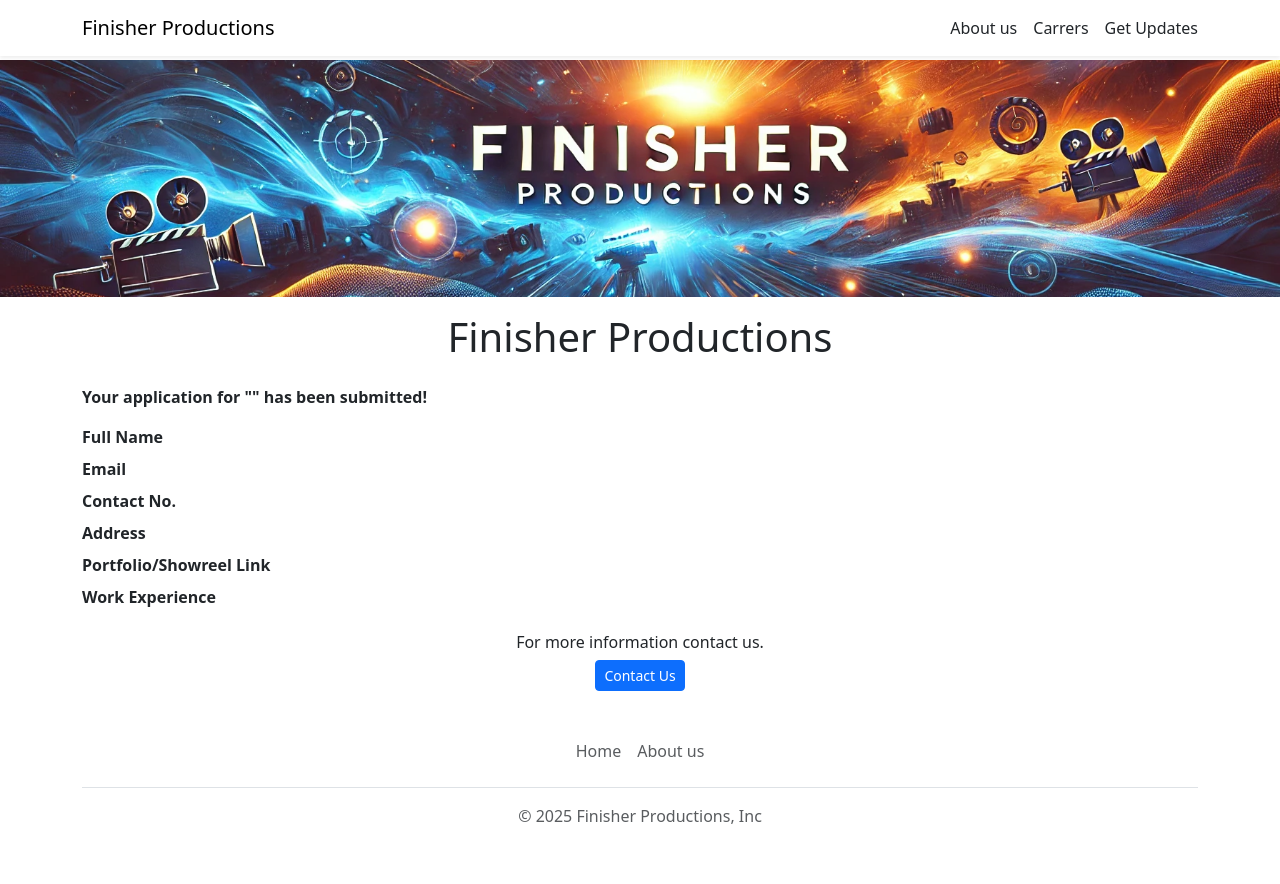
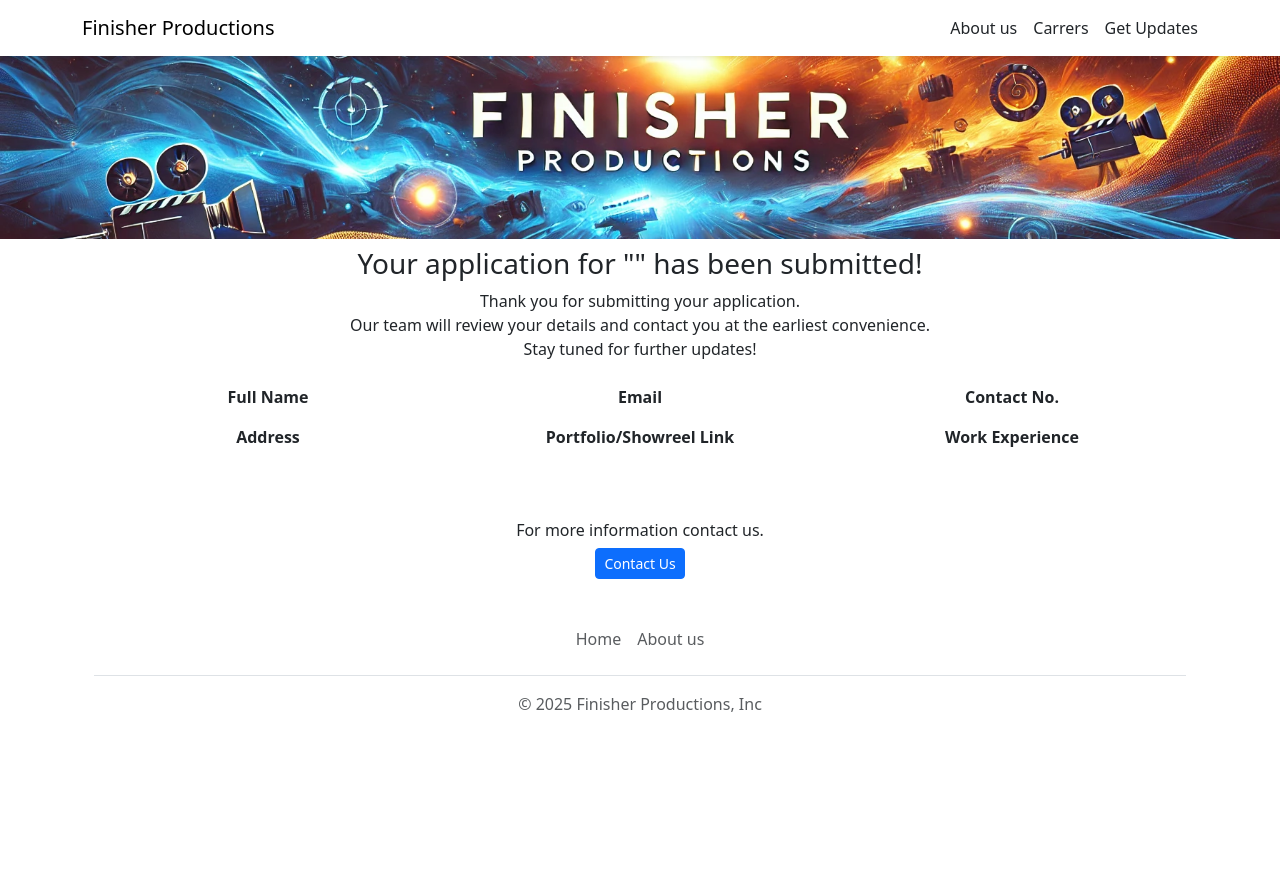
Before and after one commit to Krishna-Thombare/Film-Productions-Job-Openings, a Flask app: template templates/application_submitted.html in a window 1280 px wide. After the commit the page ends 712 px from the top, so only its background shows below. Run offline with Flask 3, Linux system fonts and the light colour scheme; the template is opened without the code that fills it, so the values that code supplies are empty.

Commit message:
Added New and Separate Pages.

```diff
--- a/app.py
+++ b/app.py
@@ -1,31 +1,51 @@
-from flask import Flask, render_template, jsonify, request
-from database import load_jobs_from_db, load_job_from_db, add_application_to_db
+from flask import Flask, render_template, request, redirect, url_for
+from database import load_jobs_from_db, load_job_from_db, add_application_to_db, add_signup_to_db
 
 app = Flask(__name__)
 
 # Home Page
+
 @app.route('/')
 def home():
     jobs = load_jobs_from_db()
     return render_template('index.html', jobs=jobs)
 
+
 # About Us Page
+
 @app.route('/aboutus')
 def about_us():
     return render_template('aboutus.html')
 
+
 # Get Update Page
-@app.route('/getupdates')
+
+@app.route('/getupdates', methods=['GET', 'POST'])
 def get_updates():
+    if request.method == 'POST':
+        # Capture the form data
+        first_name = request.form['first_name']
+        last_name = request.form['last_name']
+        email = request.form['email']
+
+        # Call the function to save the data to the database
+        add_signup_to_db(first_name, last_name, email)
+
+        # Redirect to the "Signed Up" page after successful submission
+        return redirect(url_for('signedup'))
+
     return render_template('getupdates.html')
 
-# To store jobs information in json format
-@app.route('/api/jobs')       #api route
-def list_jobs():
-    jobs = load_jobs_from_db()
-    return jsonify(jobs)
+
+# Signed Up Page
+
+@app.route('/signedup')
+def signedup():
+    return render_template('signedup.html')
+
 
 # Job Description Page
+
 @app.route('/job/<id>')
 def show_job(id):
     job = load_job_from_db(id)
@@ -34,15 +54,21 @@ def show_job(id):
         return "Not Found!", 404
     return render_template('jobpage.html', job=job)
 
-# Application Submitted Page
-@app.route('/job/<id>/apply', methods=['POST'])
+
+# Application Form Page
+
+@app.route('/job/<id>/apply', methods=['GET', 'POST'])
 def apply_to_job(id):
-    data = request.form
     job = load_job_from_db(id)
+    if not job:
+        return "Job not found", 404
 
-    add_application_to_db(id, data)
+    if request.method == 'POST':
+        data = request.form
+        add_application_to_db(id, data)
+        return render_template('application_submitted.html', application=data, job=job)
 
-    return render_template('application_submitted.html', application=data, job=job)
+    return render_template('application_form.html', job=job)
 
 
 if __name__ == "__main__":
--- a/templates/application_submitted.html
+++ b/templates/application_submitted.html
@@ -1,46 +1,71 @@
 <!DOCTYPE html>
 <html lang="en">
-<head>
-
-    <title> Application Submitted </title>
+  <head>
+    <title>Application Submitted</title>
     {% include 'bootstrap.html' %}
-
-</head>
-<body>
-    {% include 'nav.html' %}
-    <br>
-    {% include 'banner.html' %}
+  </head>
+  <body>
+    {% include 'nav.html' %} {% include 'banner2.html' %}
 
     <div class="container">
 
-        <h1
-            class="text-center mt-3 mb-4">
-            Finisher Productions
-        </h1>
+      <h3 class="text-center mt-2">
+        Your application for "{{job['title']}}" has been submitted!
+      </h3>
 
-        <p><b> Your application for "{{job['title']}}" has been submitted! </b></p>
+      <p class="text-center mb-0">
+        Thank you for submitting your application. <br>
+        Our team will review your details and contact you at the earliest convenience. <br>
+        Stay tuned for further updates!
+      </p>
+      <br>
 
-        <b> Full Name </b>
-        <div class="mb-2"> {{application['full_name']}} </div>
+      <div class="container">
+        <!-- First Row -->
+        <div class="row">
+            <div class="col-md-4 text-center">
+                <b>Full Name</b>
+                <div class="mb-3">{{application['full_name']}}</div>
+            </div>
 
-        <b> Email </b>
-        <div class="mb-2"> {{application['email']}} </div>
+            <div class="col-md-4 text-center">
+                <b>Email</b>
+                <div class="mb-3">{{application['email']}}</div>
+            </div>
 
-        <b> Contact No. </b>
-        <div class="mb-2"> {{application['contact_no']}} </div>
-
-        <b> Address </b>
-        <div class="mb-2"> {{application['address']}} </div>
-
-        <b> Portfolio/Showreel Link </b>
-        <div class="mb-2"> {{application['portfolio_link']}} </div>
-
-        <b> Work Experience </b>
-        <div class="mb-2"> {{application['work_experience']}} </div>
-
+            <div class="col-md-4 text-center">
+                <b>Contact No.</b>
+                <div class="mb-3">{{application['contact_no']}}</div>
+            </div>
         </div>
 
-    {% include 'contactus.html' %}
-    {% include 'footer.html' %}
-</body>
+        <!-- Second Row -->
+        <div class="row">
+            <div class="col-md-4 text-center">
+                <b>Address</b>
+                <div class="mb-4">{{application['address']}}</div>
+            </div>
+
+            <div class="col-md-4 text-center">
+                <b>Portfolio/Showreel Link</b>
+                <div class="mb-4">{{application['portfolio_link']}}</div>
+            </div>
+
+            <div class="col-md-4 text-center">
+                <b>Work Experience</b>
+                <div class="mb-4">{{application['work_experience']}}</div>
+            </div>
+        </div>
+    </div>
+
+    <div class="text-center">
+        <h6 class="mt-5"> For more information contact us. </h6>
+        <a class="btn btn-primary btn-sm" href="mailto:Finisherproductions17@gmail.com?
+                subject=Questions%20about%20Job%20Openings&body=My%20Name%3A%20%3CYour%20Name%20Here
+                %3E%0D%0A%0D%0AMy%20Questions%3A%20%3CEnter%20Your%20Questions%3E"> Contact Us
+        </a>
+    </div>
+
+  {% include 'footer.html' %}
+  </body>
 </html>
--- /dev/null
+++ b/templates/banner2.html
@@ -0,0 +1,30 @@
+<style>
+
+    body {
+        overflow-x: hidden;
+    }
+
+    .banner-container {
+        position: relative;
+        left: 50%;
+        right: 50%;
+        margin-left: -50vw;
+        margin-right: -50vw;
+        width: 100vw;
+        background-color: black;
+        margin-top: -20px; /* To remove gap between heading and logo */
+    }
+
+    #banner {
+        display: block;
+        height: 187px;
+        width: 100%; /* Changed from 300% */
+        object-fit: cover;
+        margin: 0 auto;
+        max-width: 100vw; /* Changed to viewport width */
+    }
+</style>
+
+<div class="banner-container">
+    <img class="img-fluid mt-3" id="banner" src="/static/banner2.jpeg" alt="Finisher Productions">
+</div>
--- a/templates/footer.html
+++ b/templates/footer.html
@@ -1,17 +1,10 @@
 <div class="container">
     <footer class="py-3 my-4">
       <ul class="nav justify-content-center border-bottom pb-3 mb-3">
-        <li class="nav-item"><a href="https://finisher-productions.onrender.com"
+        <li class="nav-item"><a href="/"
             class="nav-link px-2 text-body-secondary">Home</a></li>
 
-        <!-- <li class="nav-item"><a href="#"
-            class="nav-link px-2 text-body-secondary">Courses</a></li> -->
-        <!-- <li class="nav-item"><a href="#"
-            class="nav-link px-2 text-body-secondary">Events</a></li> -->
-        <!-- <li class="nav-item"><a href="#"
-            class="nav-link px-2 text-body-secondary">FAQs</a></li> -->
-
-        <li class="nav-item"><a href="#"
+        <li class="nav-item"><a href="/aboutus"
             class="nav-link px-2 text-body-secondary">About us</a></li>
       </ul>
       <p class="text-center text-body-secondary">&copy; 2025 Finisher Productions, Inc</p>
--- /dev/null
+++ b/templates/returnhome.html
@@ -0,0 +1,4 @@
+<div class="text-center">
+    <a class="btn btn-primary btn-sm" href="/"> Return Home
+    </a>
+</div>
```
Also changed, not shown: database.py (+31 -5 lines), templates/aboutus.html (+5 -34 lines), templates/application_form.html (+25 -1 lines), templates/getupdates.html (+14 -53 lines), templates/index.html (+8 -1 lines), templates/jobpage.html (+11 -5 lines), templates/signedup.html (added, +38 -0 lines).
